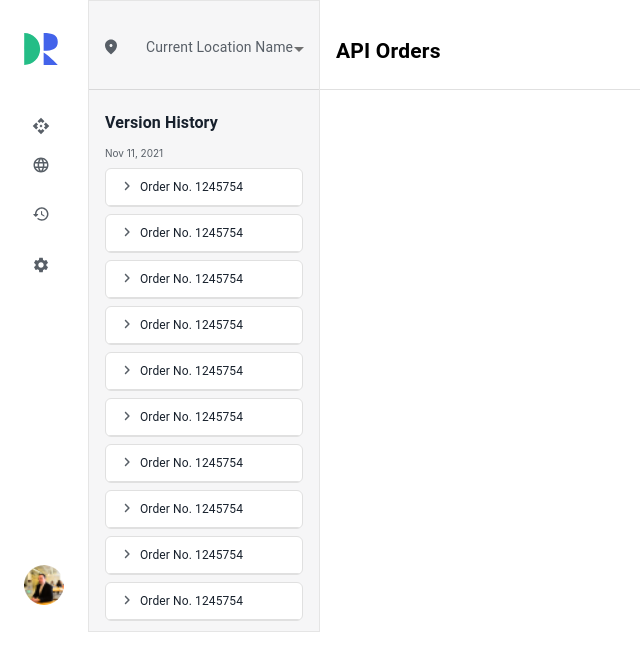
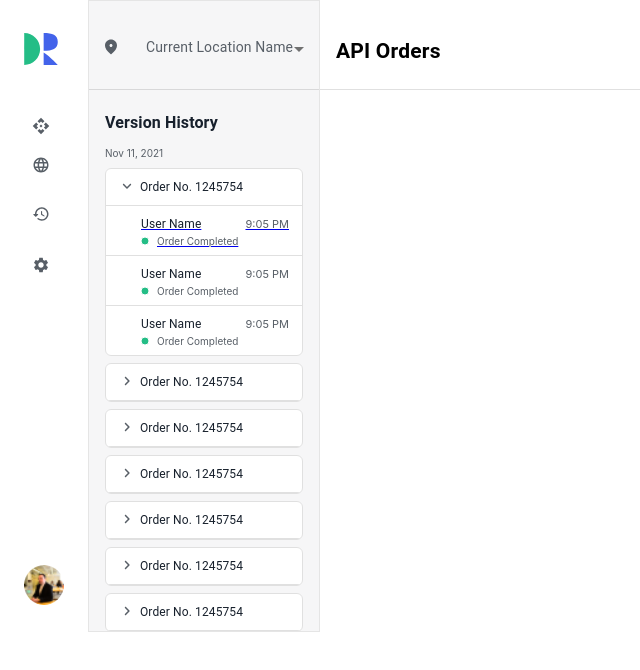
Before and after one commit to sadiq5566/dr-portal-mui-pagination, a React (Create React App) app: page /history in a window 1280 px wide. Shown: the top 670 px of the page, without its empty margins (0-640 px from the left). Built offline with nearby package versions, Linux system fonts and the light colour scheme.

Commit message:
updating the code for order listing status  buttons.

```diff
--- a/src/App.tsx
+++ b/src/App.tsx
@@ -1,5 +1,5 @@
 import React from "react";
-import Orders from "./Components/ApiOrders/Orders";
+import OrdersListingStatus from "./Components/ApiOrders/OrdersListingStatus";
 import Index from "./Components/OrderDetailPage";
 import { BrowserRouter as Router, Route, Routes as Switch } from "react-router-dom";
 import OrderVersionPage from "./Components/OrdersStatus/OrderVersionPage";
@@ -8,9 +8,9 @@ const App = () => {
   return (
     <Router>
       <Switch>
-        <Route path="/" element={<Orders />} />
+        <Route path="/" element={<OrdersListingStatus />} />
         <Route path="/history" element={<OrderVersionPage />} />
-        <Route path="/index/:id" element={<Index />} />
+        <Route path="/orderdetails/:id" element={<Index />} />
       </Switch>
     </Router>
   );
--- a/src/Components/ApiOrders/Orders.tsx
+++ b/src/Components/ApiOrders/OrdersListingStatus.tsx
@@ -26,7 +26,7 @@ interface Iprops {
   complete?: boolean;
   reject?: boolean;
 }
-const Orders = () => {
+const OrdersListingStatus = () => {
   const [activeClass, setActiveClass] = React.useState<Iprops>({
     new: false,
     accept: false,
@@ -49,10 +49,7 @@ const Orders = () => {
                 text="New"
                 color={activeClass.new ? "ActiveButtonStatus" : "chooseStatus"}
                 onClick={() =>
-                  setActiveClass({
-                    ...activeClass,
-                    new: !activeClass.new
-                  })
+                  setActiveClass((current) => ({ ...current, new: !activeClass.new }))
                 }
                 startIcon={<StatusSvg status="new" activeClass={activeClass.new} />}
               />
@@ -67,10 +64,7 @@ const Orders = () => {
                       : "chooseStatus"
                   }
                   onClick={() =>
-                    setActiveClass({
-                      ...activeClass,
-                      accept: !activeClass.accept
-                    })
+                    setActiveClass((current) => ({ ...current, accept: !current.accept }))
                   }
                   startIcon={
                     <StatusSvg status="accept" activeClass={activeClass.accept} />
@@ -88,10 +82,7 @@ const Orders = () => {
                       : "chooseStatus"
                   }
                   onClick={() =>
-                    setActiveClass({
-                      ...activeClass,
-                      lock: !activeClass.lock
-                    })
+                    setActiveClass((current) => ({ ...current, lock: !activeClass.lock }))
                   }
                   startIcon={<StatusSvg status="locked" activeClass={activeClass.lock} />}
                 />
@@ -107,10 +98,10 @@ const Orders = () => {
                       : "chooseStatus"
                   }
                   onClick={() =>
-                    setActiveClass({
-                      ...activeClass,
+                    setActiveClass((current) => ({
+                      ...current,
                       complete: !activeClass.complete
-                    })
+                    }))
                   }
                   startIcon={
                     <StatusSvg status="complete" activeClass={activeClass.complete} />
@@ -127,10 +118,10 @@ const Orders = () => {
                     : "chooseStatus"
                 }
                 onClick={() =>
-                  setActiveClass({
-                    ...activeClass,
+                  setActiveClass((current) => ({
+                    ...current,
                     reject: !activeClass.reject
-                  })
+                  }))
                 }
                 startIcon={<StatusSvg status="reject" activeClass={activeClass.reject} />}
               />
@@ -161,4 +152,4 @@ const Orders = () => {
   );
 };
 
-export default Orders;
+export default OrdersListingStatus;
--- a/src/Components/Button/index.tsx
+++ b/src/Components/Button/index.tsx
@@ -3,41 +3,45 @@ import { makeStyles } from "@mui/styles";
 import { Theme, Button as Buttons } from "@mui/material";
 const useStyles = makeStyles((theme: Theme) => ({
   primary: {
+    background: "#4362EA !important",
     width: "100%",
     height: "100%",
     padding: "0.7rem !important",
     color: "#FFFFFF",
-    fontWeight: 500,
-    fontSize: "15px"
+    fontWeight: "bold !important"
   },
   secondary: {
-    background: "#BF43EA",
+    background: "#BF43EA !important",
     color: "#FFFFFF",
     borderRadius: "5px",
     fontWeight: 500,
-    fontSize: "0.9rem",
     marginLeft: "0.5rem"
   },
   warning: {
-    color: "#D75041",
-    background: "#FFFFFF",
-    border: "1px solid #E7E7E9",
+    color: "#D75041 !important",
+    background: "#FFFFFF !important",
+    border: "1px solid #E7E7E9 !important",
     borderRadius: "5px",
-    marginLeft: "1rem"
+    marginLeft: "1rem !important"
   },
   success: {
-    background: "#24BD86",
+    background: "#24BD86 !important",
+    color: "#FFFFFF",
+    borderRadius: "5px"
+  },
+  disable: {
+    background: "#E5E6E8 !important",
     color: "#FFFFFF",
     borderRadius: "5px"
   },
   danger: {
     color: "#FFFFFF",
     borderRadius: "5px",
-    background: "#D75041",
+    background: "#D75041 !important",
     marginRight: "1rem"
   },
   info: {
-    color: "#4362EA",
+    color: "#4362EA !important",
     borderRadius: "5px",
     background: "#FFFFFF",
     marginRight: "1rem"
@@ -109,15 +113,17 @@ const useStyles = makeStyles((theme: Theme) => ({
 interface IProps {
   readonly size?: "medium" | "small" | "large";
   readonly primary?: string;
+  readonly disabled?: boolean;
   readonly text?: string;
   readonly startIcon?: React.ReactNode;
-  readonly onClick?: () => void;
+  readonly onClick?: (e: any) => void;
   readonly color?:
     | "secondary"
     | "primary"
     | "info"
     | "success"
     | "danger"
+    | "disable"
     | "warning"
     | "AccLock"
     | "chooseStatus"
@@ -138,6 +144,7 @@ const Button: React.FC<IProps> = ({
   info,
   text,
   color,
+  disabled,
   primary,
   warning,
   onClick
@@ -148,6 +155,7 @@ const Button: React.FC<IProps> = ({
       className={color ? classes[color] : ""}
       onClick={onClick}
       variant={variant}
+      disabled={disabled}
       startIcon={startIcon}
       size={size}
       style={{ textTransform: "capitalize" }}
--- a/src/Components/OrdersStatus/OrderCard.tsx
+++ b/src/Components/OrdersStatus/OrderCard.tsx
@@ -15,7 +15,7 @@ interface props {
   orderStatus?: Boolean;
   divStatus?: Boolean;
 }
-const useStyles: any = makeStyles({
+const useStyles = makeStyles({
   ordersStatus: {
     display: "flex",
     justifyContent: "space-between",
--- a/src/Components/OrdersStatus/SideBarIcon.tsx
+++ b/src/Components/OrdersStatus/SideBarIcon.tsx
@@ -29,7 +29,7 @@ const SideBarIcon = () => {
         <Box className={classes.mainBox}>
           <WorldIcon />
         </Box>
-        <Link to="/history">
+        <Link to="/orderdetails/1">
           <Box className={classes.mainBox}>
             <HistoryIcon />
           </Box>
--- a/src/Components/OrdersStatus/VersionHistory.tsx
+++ b/src/Components/OrdersStatus/VersionHistory.tsx
@@ -49,13 +49,16 @@ const useStyles: any = makeStyles({
     paddingLeft: "19px ",
     paddingRight: "13px ",
     "&:hover": {
-      backgroundColor: "#4363EA "
+      backgroundColor: "#4363EA",
+      color: "#FFF !important"
     },
     "&:active": {
-      background: "#4363EA "
+      background: "#4363EA",
+      color: "#FFF !important"
     }
   }
 });
+
 const ExpandMore = styled((props: ExpandMoreProps) => {
   const { expand, ...other } = props;
   return <IconButton {...other} />;
@@ -66,7 +69,7 @@ const ExpandMore = styled((props: ExpandMoreProps) => {
   })
 }));
 const VersionHistory = () => {
-  const [active, setActive] = React.useState<string | null>(null);
+  const [active, setActive] = React.useState<string | null | boolean>(true);
 
   const classes = useStyles();
   const theme = useTheme();
@@ -104,9 +107,7 @@ const VersionHistory = () => {
 
               {historyData?.map((historydata) => {
                 return (
-                  <>
                   <Card
-                      className={classes.card}
                     key={historydata?.id}
                     sx={{
                       border: 1,
@@ -156,7 +157,7 @@ const VersionHistory = () => {
                       unmountOnExit
                     >
                       <CardContent className={classes.cardContent}>
-                          <Link to={`/index/${historydata.id}`}>
+                        <Link to={`/orderdetails/${historydata.id}`}>
                           <Stack pb={1} className={`${classes.stackContent}`}>
                             <Stack
                               direction="row"
@@ -258,7 +259,6 @@ const VersionHistory = () => {
                       </CardContent>
                     </Collapse>
                   </Card>
-                  </>
                 );
               })}
             </Box>
```
Lines whose indentation alone changed are shown as unchanged.
